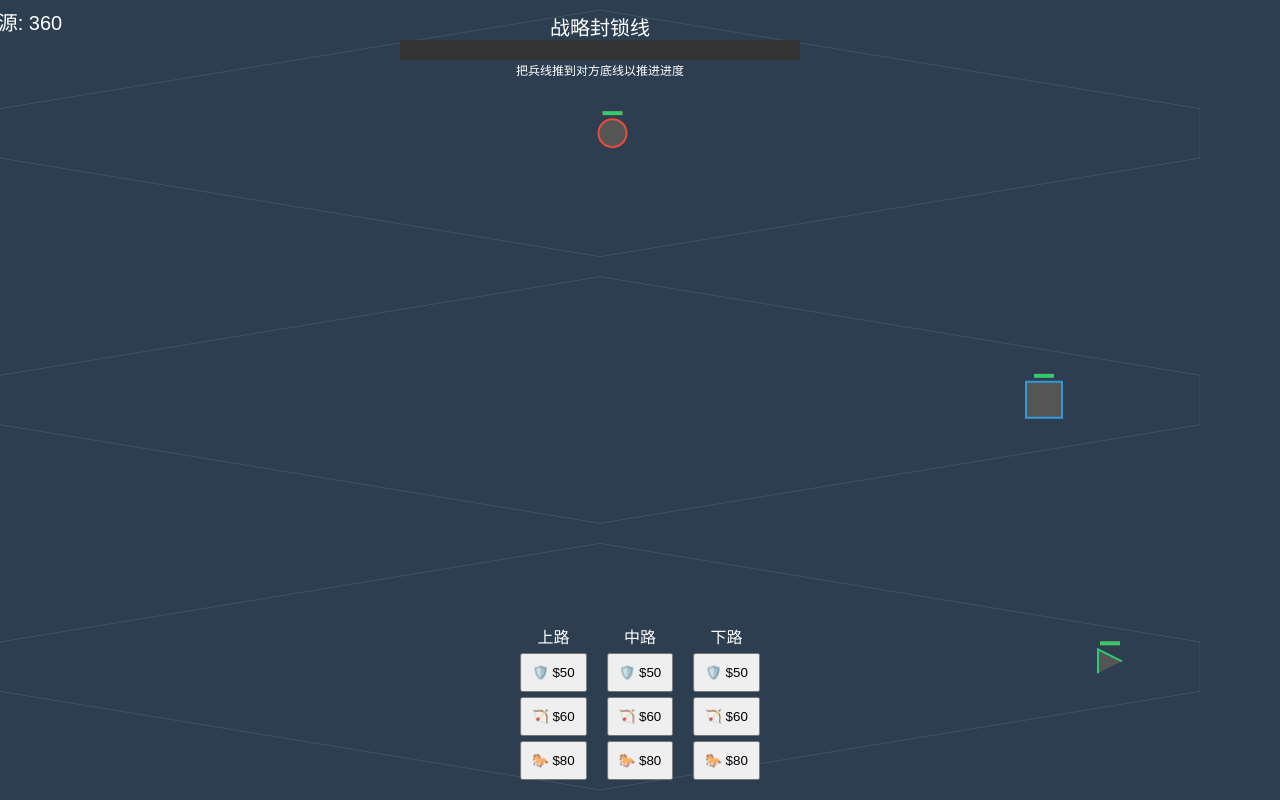
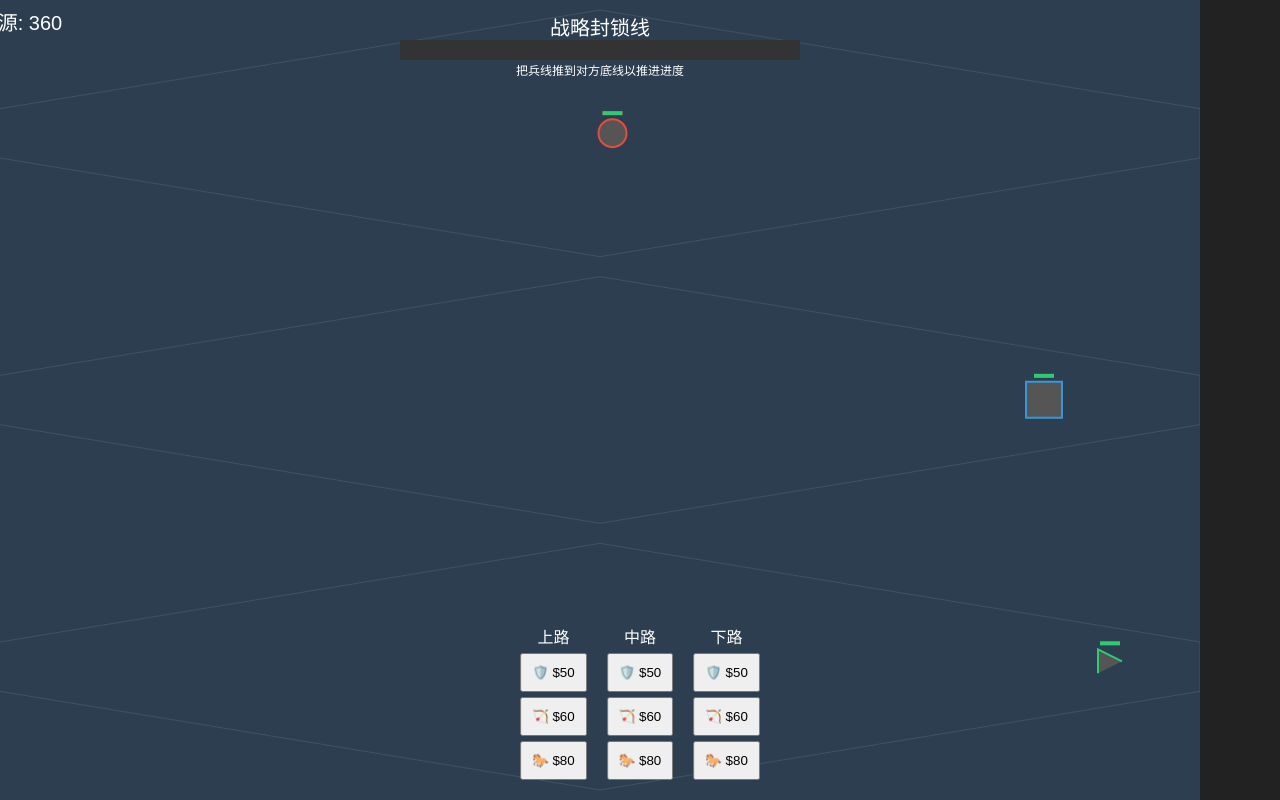
Before and after one commit to Zkenxx/entropy-war, a website built with Vite: page index.html in a window 1280 px wide. Built offline with nearby package versions, Linux system fonts and the light colour scheme.

Commit message:
Update index.html

```diff
--- a/index.html
+++ b/index.html
@@ -1,21 +1,13 @@
-<!DOCTYPE html>
+<!doctype html>
 <html lang="en">
   <head>
     <meta charset="UTF-8" />
-    <link rel="icon" type="image/svg+xml" href="/vite.svg" />
     <meta name="viewport" content="width=device-width, initial-scale=1.0" />
-    <title>熵减战争 (Entropy Reduction War)</title>
+    <title>Entropy Reduction War</title>
     <style>
-      /* 简单的 CSS 重置，确保全屏无滚动条 */
-      body {
-        margin: 0;
-        padding: 0;
-        overflow: hidden; /* 防止出现滚动条 */
-        background-color: #2c3e50;
-      }
-      canvas {
-        display: block; /* 移除 canvas 底部的微小间隙 */
-      }
+      body { margin: 0; overflow: hidden; background: #222; }
+      canvas { display: block; }
+      button { font-family: sans-serif; }
     </style>
   </head>
   <body>
```
